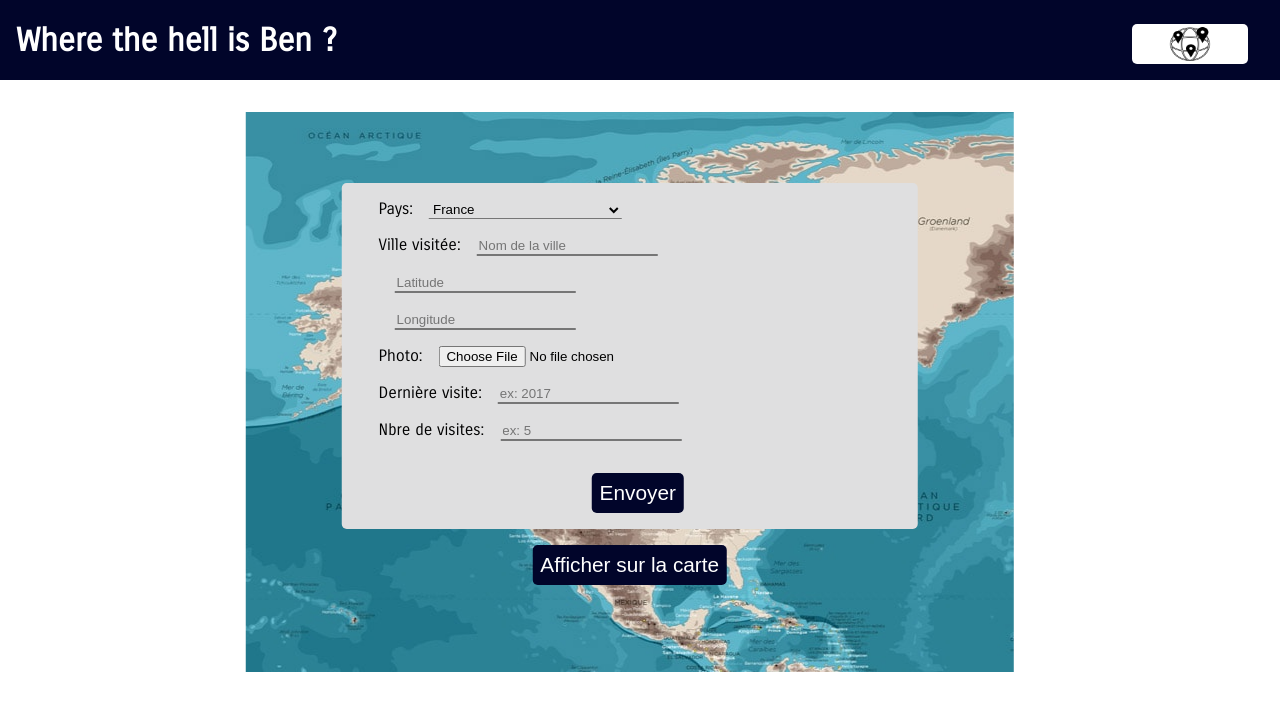
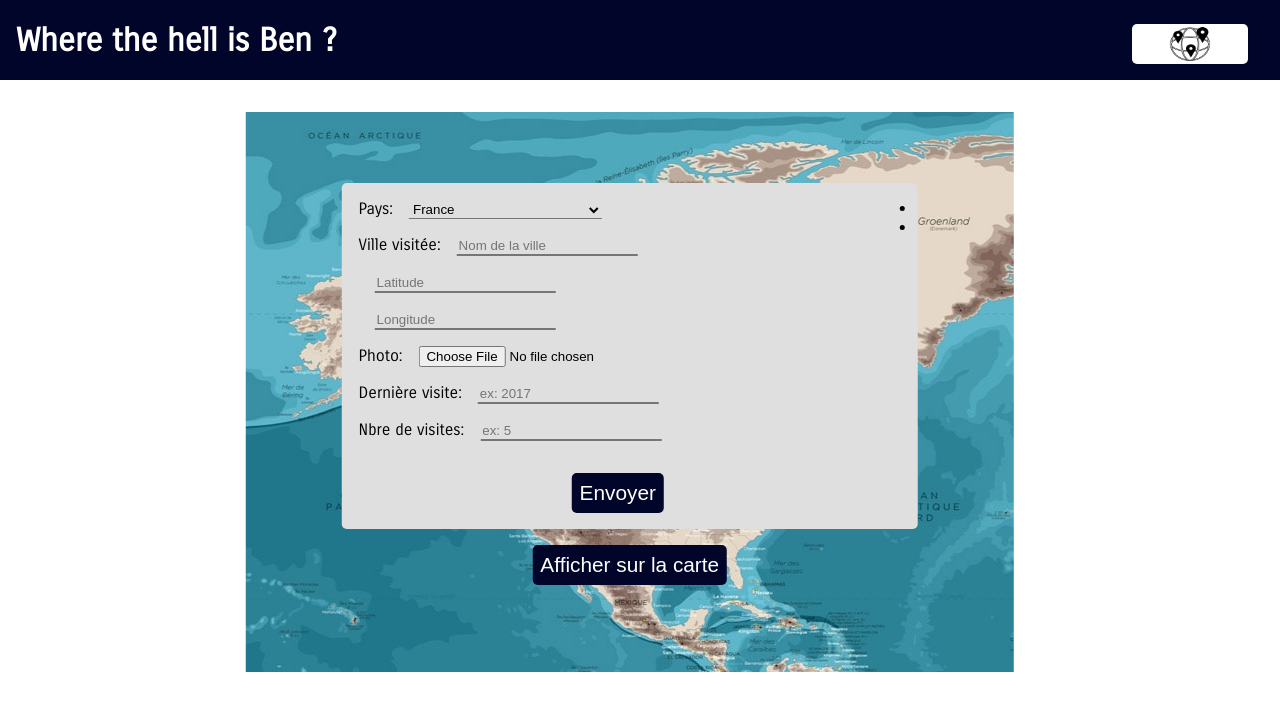
Before and after one commit to Benoit2109/whereisben, a React (Create React App) app: page /addCity in a window 1280 px wide. Shown: the top 710 px of the page. Built offline with nearby package versions, Linux system fonts and the light colour scheme; no server answers.

Commit message:
axios ok need to fix autocomplete

```diff
--- a/src/Components/AddCity/AddCity.jsx
+++ b/src/Components/AddCity/AddCity.jsx
@@ -3,8 +3,11 @@ import React, { useEffect, useState } from "react";
 import styles from "./AddCity.module.css";
 import { Link } from "react-router-dom";
 import axios from "axios";
+import Autocomplete from "../Autocomplete/Autocomplete";
 
 export default function AddCity() {
+  const [latitude, setLatitude] = useState("");
+  const [longitude, setLongitude] = useState("");
   const [newcity, setNewcity] = useState({
     country_name: "",
     city_name: "",
@@ -14,8 +17,6 @@ export default function AddCity() {
     last_visited: "",
     nb_visited: "",
   });
-
-
 
   const onChangecity = (e) => {
     setNewcity({ ...newcity, [e.target.name]: e.target.value });
@@ -306,7 +307,7 @@ export default function AddCity() {
               type="text"
               name="latitude"
               placeholder="Latitude"
-              value={newcity.latitude}
+              value={latitude}
               onChange={onChangecity}
             />
           </label>
@@ -316,7 +317,7 @@ export default function AddCity() {
               type="text"
               name="longitude"
               placeholder="Longitude"
-              value={newcity.longitude}
+              value={longitude}
               onChange={onChangecity}
             />
           </label>
@@ -365,6 +366,13 @@ export default function AddCity() {
             />
           </label>
         </form>
+        <Autocomplete
+          newcity={newcity}
+          setLatitude={setLatitude}
+          setLongitude={setLongitude}
+          latitude={latitude}
+          longitude={longitude}
+        />
       </div>
       <Link to="/exploring" className={styles.addcityviewButtoncontainer}>
         <button className={styles.addcityviewButton}>
--- /dev/null
+++ b/src/Components/Autocomplete/Autocomplete.jsx
@@ -0,0 +1,39 @@
+import React, { useEffect } from "react";
+import axios from "axios";
+import PropTypes from 'prop-types';
+
+function Autocomplete({ newcity,latitude, setLatitude,longitude, setLongitude }) {
+  const { country_name, city_name } = newcity;
+
+  const country = country_name.toLowerCase();
+  const city = city_name.toLowerCase();
+
+  const Url = "https://nominatim.openstreetmap.org/search?";
+
+  useEffect(() => {
+    axios
+      .get(`${Url}q=${country},+${city}&format=geojson`)
+      .then((res) => res.data.features[0])
+      .then((res) => {
+        setLatitude(res.geometry.coordinates[0]);
+        setLongitude(res.geometry.coordinates[1]);
+      });
+  }, [country, city, setLatitude, setLongitude]);
+
+  return (
+    <div>
+      <ul>
+        <li>{latitude}</li>
+        <li>{longitude}</li>
+      </ul>
+    </div>
+  );
+}
+
+export default Autocomplete;
+
+Autocomplete.propTypes = {
+    newcity: PropTypes.object.isRequired,
+    setLongitude: PropTypes.number.isRequired,
+    setLatitude: PropTypes.number.isRequired,
+}
```
Also changed, not shown: src/Components/Autocomplete/Autocomplete.module.css (added), 1 other file (tests, documents, lock files or other folders).
